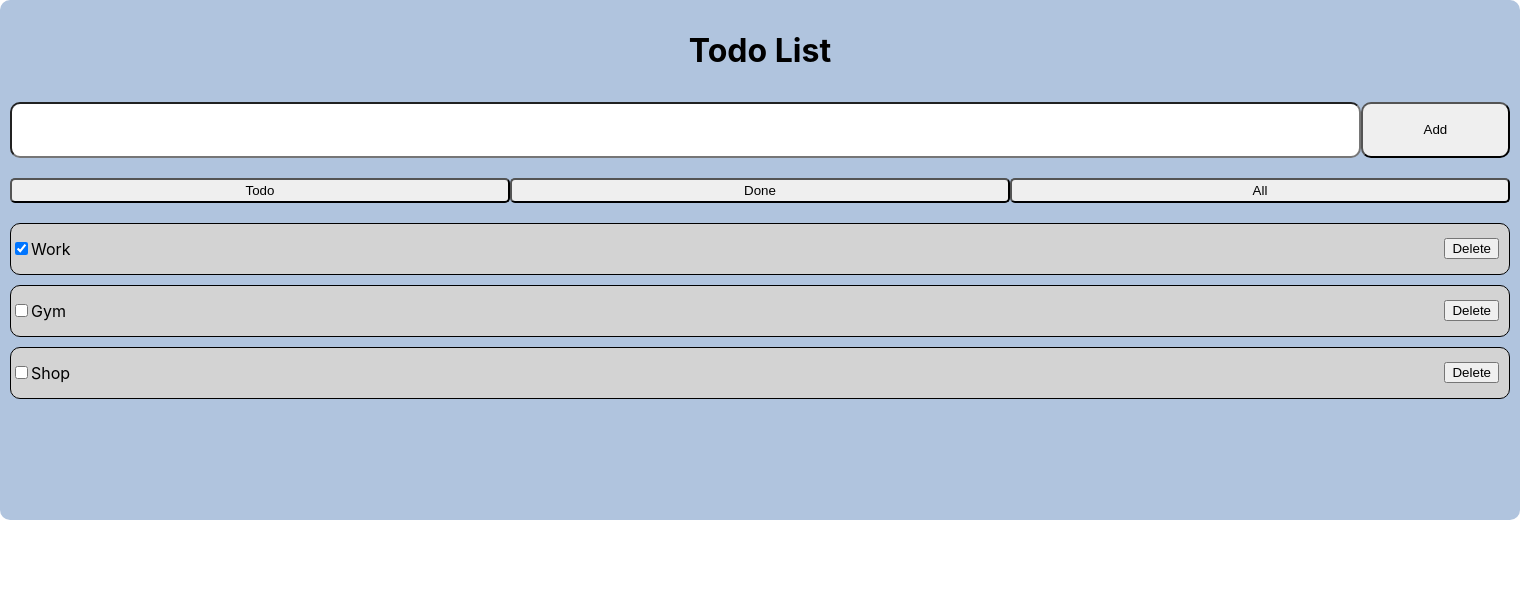
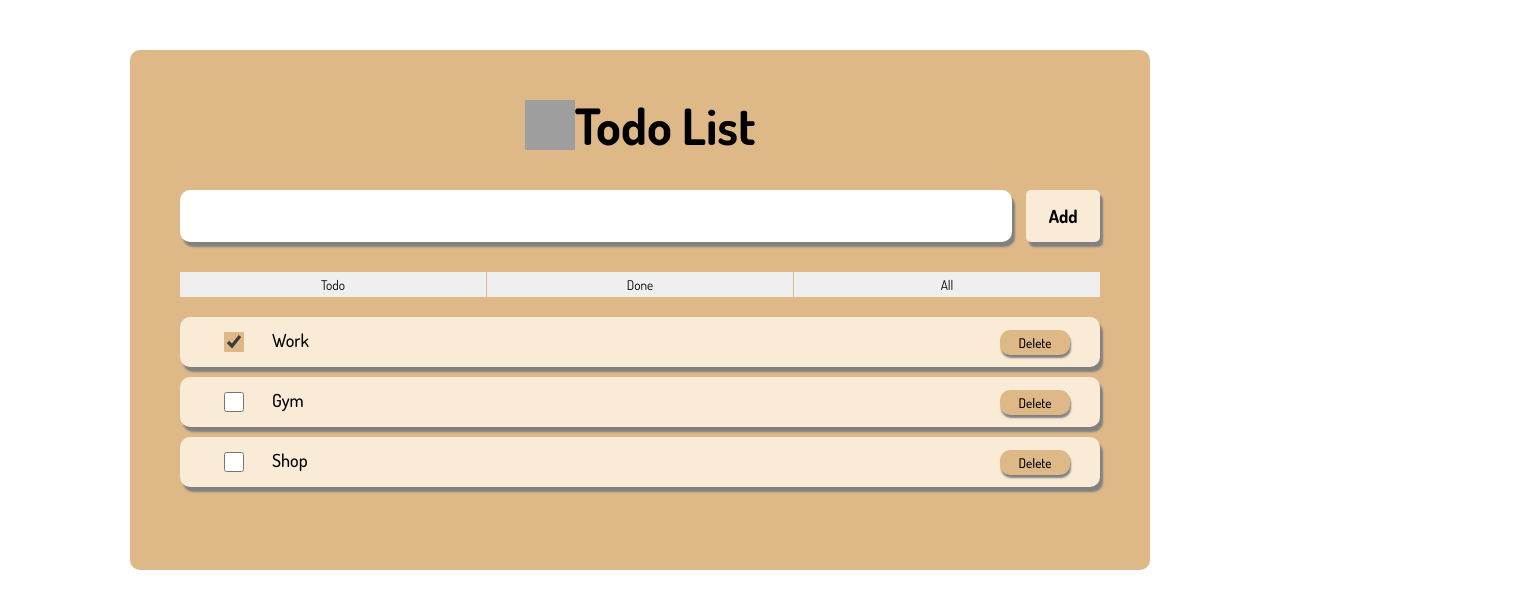
Before and after one commit to MaxTrgb/jslibrary, a React (Create React App) app: page / in a window 1280 px wide. Shown: the top 608 px of the page, 1520 px wide, since content can reach past the window. Built offline with nearby package versions, Linux system fonts and the light colour scheme; grey boxes are pictures that could not be loaded.

Commit message:
todo css

```diff
--- a/src/components/todoList/Todo-list.jsx
+++ b/src/components/todoList/Todo-list.jsx
@@ -16,7 +16,10 @@ const TodoList = () => {
     return (
         <div className="todoContainer">
             <div className="todo">
-                <h1>Todo List</h1>
+                <div className="logo">
+                    <img src="https://cdn-icons-png.freepik.com/256/8476/8476658.png?semt=ais_hybrid" alt="" />
+                    <h1>Todo List</h1>
+                </div>
                 <TodoCreate addTask={addTask} />
                 <div>
                     <TodoFilter />
--- a/src/components/todoList/Todo.css
+++ b/src/components/todoList/Todo.css
@@ -1,51 +1,105 @@
+@import url('https://fonts.googleapis.com/css2?family=Dosis:wght@200..800&display=swap');
+*{
+    font-family:'Dosis';
+}
 .todo {
     align-items: center;
     height: 500px;
-    width: 1500px;
+    width: 1000px;
     margin: 0 auto;
-    background-color:lightsteelblue;
+    background-color:burlywood;
     padding: 10px;
     border-radius: 10px;
 }
-
+.todo img{
+    height: 50px;
+    width: 50px;
+}
 .todo h1 {
     text-align: center;
+    font-size: 50px;
 }
-
+.todo div{
+    padding-left: 20px;
+    padding-right: 20px;
+}
+.logo{
+    display: flex;
+    align-items: center;
+    justify-content: center;
+}
 .task-item {
     display: flex;
     align-items: center;
     gap: 10px;
     justify-content: space-between;
     height: 50px;
-    background-color: lightgray;
-    border: 1px solid black;
+    background-color:antiquewhite;
+    border-style: none;
     border-radius: 10px;
     margin-top: 10px;
     margin-bottom: 10px;
-
+    box-shadow: 3px 5px 2px gray;
+    font-weight: 500;
+    font-size: large;
 }
 .task-item button{
     margin-right: 10px;
+    border-radius: 10px;
+    border-style: none;
+    background-color: burlywood;
+    box-shadow: 1px 3px 2px gray;
+    font-weight: 500;
+    width: 70px;
+    height: 25px;
+}
+.task-item div{
+    display: flex;
+    gap: 25px;
+}
+.task-item input[type="checkbox"] {
+    width: 20px;
+    height: 20px;
+    accent-color: burlywood;
+}
+
+.task-item input[type="checkbox"]:checked {
+    background-color: burlywood;
+}
+
+.task-item button:hover {
+    background-color: antiquewhite;
+    cursor: pointer;
 }
 
 .addFieldButton {
     display: flex;
     justify-content: space-between;
     width: auto;
-    padding-top: 10px;
-    padding-bottom: 10px;
+    padding: 0 20px 20px 20px;
+    margin-left: 20px;
+    margin-right: 20px;
 }
 
 .addFieldButton button {
-    width: 10%;
-    border-radius: 10px;
+    width: 8%;
+    border-radius: 5px;
+    border-style: none;
+    background-color: antiquewhite;
+    box-shadow: 3px 5px 2px gray;
+    font-weight: 700;
+    font-size: large;
 }
-
+.addFieldButton button:hover {
+    background-color: burlywood;
+    cursor: pointer;
+}
 .addFieldButton input {
     width: 90%;
     height: 50px;
     border-radius: 10px;
+    border-style: none;
+    box-shadow: 3px 5px 2px gray;
 }
 
 .filter {
@@ -53,10 +107,18 @@
     justify-content: space-between;
     padding-top: 10px;
     padding-bottom: 10px;
+    gap: 1px;
 }
 
 .filter button {
     width: 100%;
-    border-radius: 5px;
     height: 25px;
+    border-style:hidden;
 }
+.filter button:hover {
+    background-color: burlywood;
+    cursor: pointer;
+}
+.todoContainer{
+    margin-top: 50px;
+}
```
